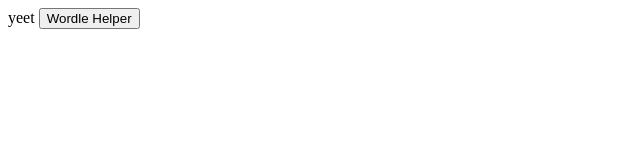
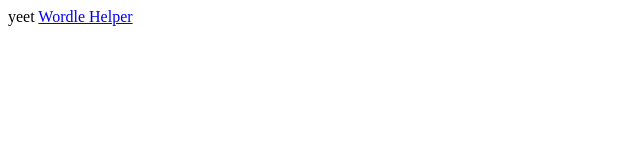
Before and after one commit to 11bhowe/projects, a plain HTML site: page index.html in a window 1280 px wide. Shown: the whole page, without its empty margins (0-640 px from the left). Drawn offline with Linux system fonts and the light colour scheme.

Commit message:
link from primary incex still broken

```diff
--- a/index.html
+++ b/index.html
@@ -7,8 +7,8 @@
     <body>
         yeet
 
-        <button href="/projects/wordle_helper/index.html">
+        <a href="projects/wordle_helper/index.html">
             Wordle Helper
-        </button>
+        </a>
     </body>
 </html>
```
